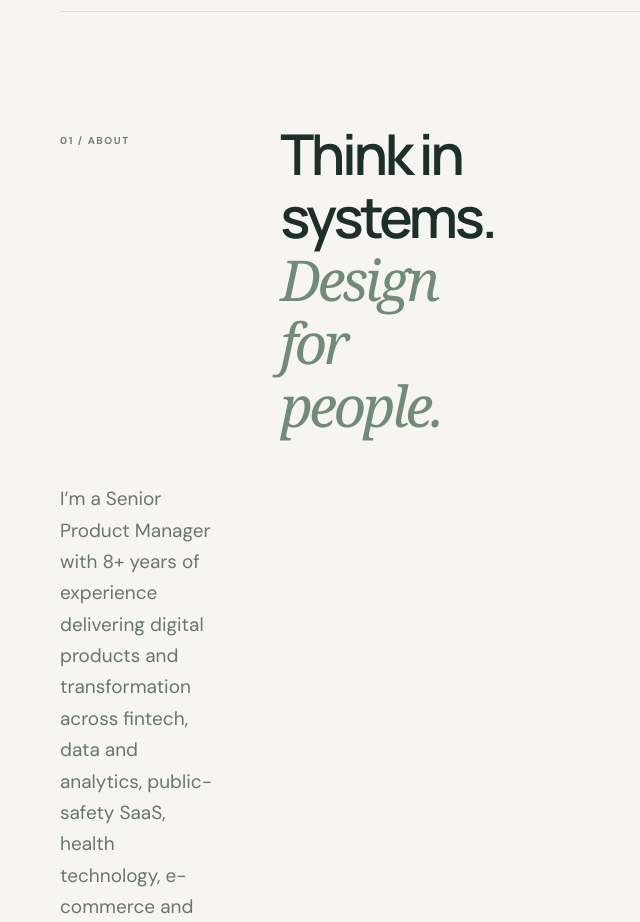
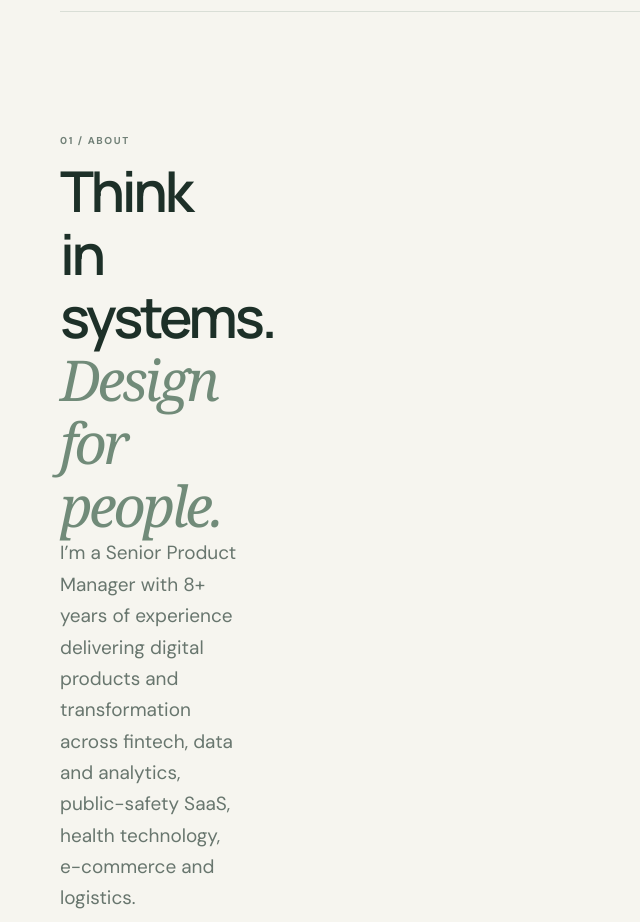
Before and after one commit to Thuthu007/thuthuhlatshwayo.com, a plain HTML site: page index.html in a window 1280 px wide. Shown: the part 900-1822 px from the top of the page, without its empty margins (0-640 px from the left). Drawn offline with Linux system fonts and the light colour scheme.

Commit message:
Update index.html

```diff
--- a/index.html
+++ b/index.html
@@ -46,9 +46,9 @@
     </section>
 
     <section id="about" class="section section-wrap">
-      <div class="section-main about-grid">
-       <p class="eyebrow">01 / ABOUT</p>
-        <div><h2>Think in systems.<br><em>Design for people.</em></h2></div>
+      <div class="section-main">
+        <p class="eyebrow">01 / ABOUT</p>
+        <h2>Think in systems.<br><em>Design for people.</em></h2>
         <div class="about-copy">
           <p class="lead">I’m a Senior Product Manager with 8+ years of experience delivering digital products and transformation across fintech, data and analytics, public-safety SaaS, health technology, e-commerce and logistics.</p>
           <p>My work brings together product strategy, discovery, customer research, service design, technical delivery and cross-functional leadership. I enjoy making sense of complexity, finding the real problem, and helping teams turn evidence into focused action.</p>
```
